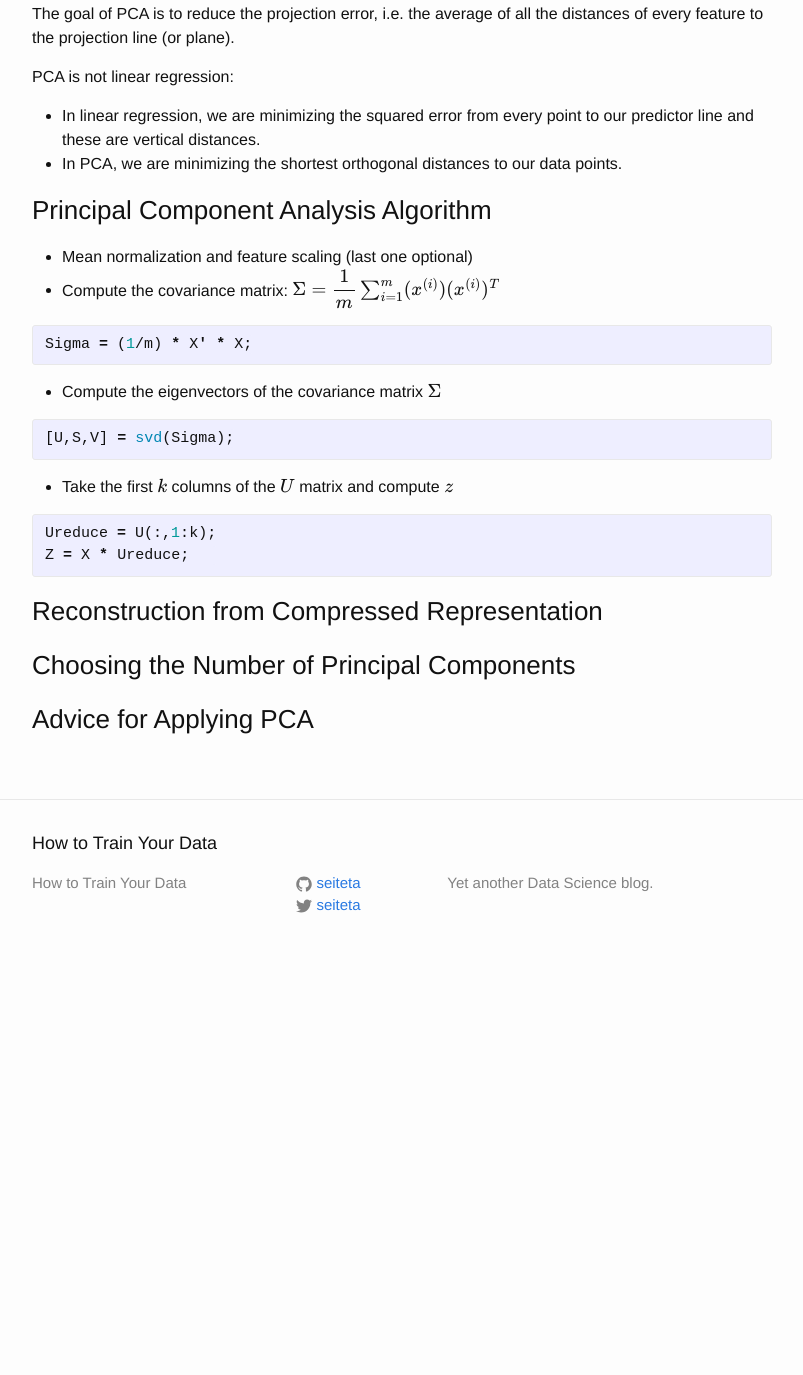
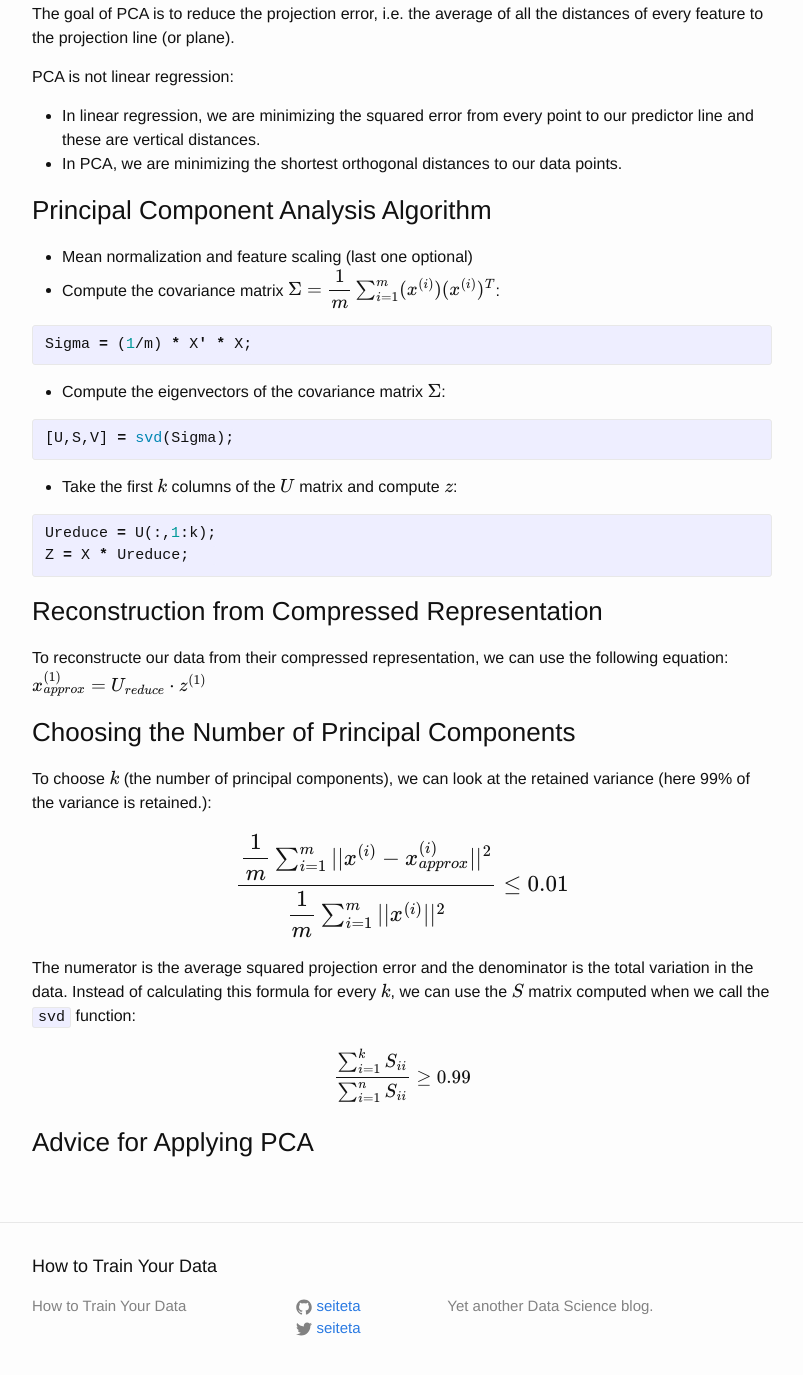
Before and after one commit to seiteta/seiteta.github.io_old, a Jekyll site: the page built from _posts/2014-12-04-machine-learning-notes.md, in a window 1280 px wide and 1400 px high, scrolled down 19124 px. Shown: the top 1375 px of the window, without its empty margins (238-1041 px from the left). Built offline with Jekyll 4.4.1, drawn with Linux system fonts in a browser that asks for light colours; formulas are drawn with MathJax 3; before the commit the page ends 20101 px from its top, so only the background shows below that.

Commit message:
Update 2014-12-04-machine-learning-notes.md

```diff
--- a/_posts/2014-12-04-machine-learning-notes.md
+++ b/_posts/2014-12-04-machine-learning-notes.md
@@ -659,19 +659,19 @@ PCA is not linear regression:
 ### Principal Component Analysis Algorithm
 
 * Mean normalization and feature scaling (last one optional)
-* Compute the covariance matrix: $$\Sigma = \dfrac{1}{m}\sum^m_{i=1}(x^{(i)})(x^{(i)})^T$$
+* Compute the covariance matrix $$\Sigma = \dfrac{1}{m}\sum^m_{i=1}(x^{(i)})(x^{(i)})^T$$:
 
 {% highlight matlab %}
 Sigma = (1/m) * X' * X;
 {% endhighlight %}
 
-* Compute the eigenvectors of the covariance matrix $$\Sigma$$
+* Compute the eigenvectors of the covariance matrix $$\Sigma$$:
 
 {% highlight matlab %}
 [U,S,V] = svd(Sigma);
 {% endhighlight %}
 
-* Take the first $$k$$ columns of the $$U$$ matrix and compute $$z$$
+* Take the first $$k$$ columns of the $$U$$ matrix and compute $$z$$:
 
 {% highlight matlab %}
 Ureduce = U(:,1:k);
@@ -679,5 +679,17 @@ Z = X * Ureduce;
 {% endhighlight %}
 
 ### Reconstruction from Compressed Representation
+
+To reconstructe our data from their compressed representation, we can use the following equation: $$x_{approx}^{(1)} = U_{reduce} \cdot z^{(1)}$$
+
 ### Choosing the Number of Principal Components
+
+To choose $$k$$ (the number of principal components), we can look at the retained variance (here 99% of the variance is retained.):
+
+$$\large \dfrac{\dfrac{1}{m}\sum^m_{i=1}||x^{(i)} - x_{approx}^{(i)}||^2}{\dfrac{1}{m}\sum^m_{i=1}||x^{(i)}||^2} \leq 0.01$$
+
+The numerator is the average squared projection error and the denominator is the total variation in the data. Instead of calculating this formula for every $$k$$, we can use the $$S$$ matrix computed when we call the `svd` function:
+
+$$\dfrac{\sum_{i=1}^kS_{ii}}{\sum_{i=1}^nS_{ii}} \geq 0.99$$
+
 ### Advice for Applying PCA
```
